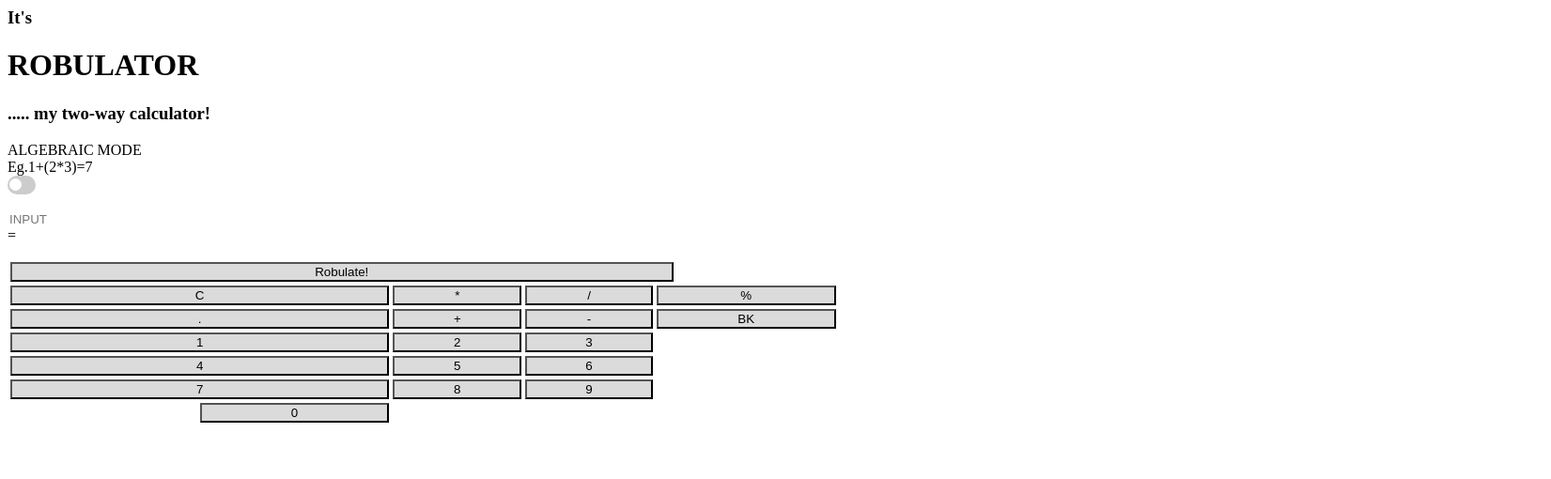
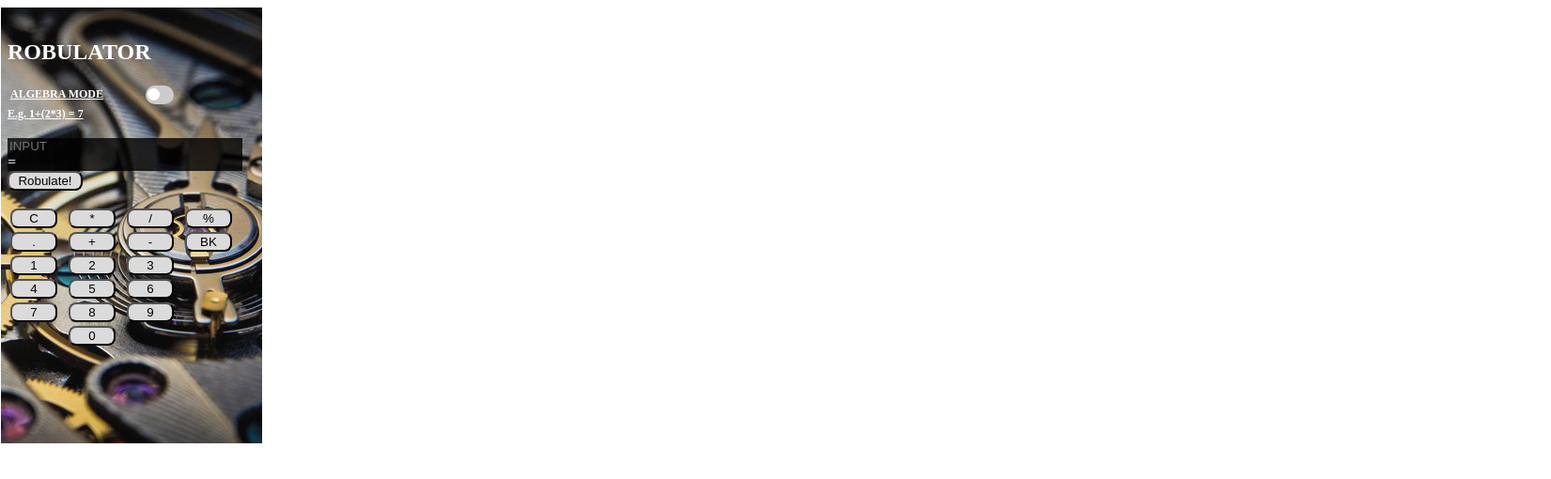
Before and after one commit to RobTheThief/Calculator, a plain HTML site: page index.html in a window 1280 px wide. Shown: the whole page at 94% size, 1651 px wide, since content can reach past the window. Drawn offline with Linux system fonts and the light colour scheme.

Commit message:
first attempt at making it look better. Not the final design, just learning how to manipulate various elements first

```diff
--- a/index.html
+++ b/index.html
@@ -3,22 +3,28 @@
 
        <div class="container-fluid">
            <header>
-             <h3>It's </h3>
-               <h1>ROBULATOR</h1>
+              <h3>   <!-- It's --></h3><br>
+             <h1>ROBULATOR</h1>
 
-               <h3>    ..... my two-way calculator!</h3>
+               <h3>    <!-- ...my two-way calculator!--></h3>
            </header>
 
         <form class="mainpanel" onkeypress="return event.keyCode != 13"> <!-- !=13 to prevent enter refeshing the page -->
-          <div class="screen" id="modeDisp"></div>
-          <div class="screen" id="modeExample"></div>
-          <label class="switch">
-            <input type="checkbox" id="modeCheckbox" onclick="calcMode()" ><span class="slider round"></span>
-          </label><br><br>
+
+
+          <table>
+            <tr>
+                <td>  <div class="screen" id="modeDisp"></div> </td>
+
+                <td><label class="switch"><input type="checkbox" id="modeCheckbox" onclick="calcMode()" ><span class="slider round"></span></label></td>
+            </tr>
+          </table>
+          <div class="screen" id="modeExample"></div><br>
+
           <input type="text" name="input" id="input" placeholder="INPUT">
           <div class="screen" id="result"></div>
-          <div class="screen" id="modeDisp"></div>
-          <div class="screen" id="modeExample"></div>
+
+          <button type="button" id="buttons2" class="btn btn-info" onclick="submit1()">Robulate!</button>
 
        </form>
 
@@ -26,9 +32,8 @@
 
        <table class="numberpad">
 
-         <tr>
-          <td><button type="button" id="buttons2" class="btn btn-info" onclick="submit1()">Robulate!</button></td>
-        </tr>
+
+
 
          <tr>
           <td><button type="button" id="buttons3" class="btn btn-info" onclick="clear1()">C</button></td>
@@ -63,6 +68,7 @@
         </tr>
 
         <tr>
+          <td><button type="button" id="ghostButton" class="btn btn-info" >0</button></td>
           <td><button type="button" id="buttons15" class="btn btn-info" onclick="num0()">0</button></td>
         </tr>
 
@@ -76,7 +82,7 @@
 
 
    <style>
-
+/***************** SLIDER *****************/
    .switch {
      position: relative;
      display: inline-block;
@@ -138,9 +144,47 @@
    .slider.round:before {
      border-radius: 50%;
    }
+  /***************** SLIDER *****************/
+
+
+
+
+
+         .numberpad {
+             width: 250px;
+         }
+
+         h1 {
+           color: #ffffff;
+           font-size: 24;
+         }
+
+         h3 {
+           color: #0000CD;
+
+         }
+
+         #modeDisp,
+         #modeExample
+            {
+        color: #ffffff;
+        font-size: 12;
+        font-weight: bold;
+        width: 140px;
+        text-decoration: underline;
+
+         }
+
+        html {
+          background-image: url("img/tempCalcBack.png");
+          background-repeat: no-repeat; /* Do not repeat the image */
+          background-size: cover; /* Resize the background image to cover the entire container */
+          height: 480px;
+          width: 280px;
+        }
 
        .mainpanel {
-           width: 130%;
+
 
        }
 
@@ -148,24 +192,27 @@
        #result
 
        {
-          float: center;
-          width: 75%;
+
+        /*   float: center; */
           border: none;
           border-width: 0;
           box-shadow: none;
-
+          background-blend-mode: overlay;
+          background-color: rgba(0,0,0,0.8);
+          color: #FFF;
+          width: 250px;
       }
 
-      .numberpad {
-          width: 70%;
-      }
+
        #buttons2
+        {
+          /* float: left;  */
+       background:#dbdbdb;
+       max-width: 80px;
+       min-width: 80px;
+       border-radius: 8px;
+       }
 
-        {
-           float: left;
-           width: 175%;
-       background:#dbdbdb;
-       }
        #buttons3,
        #buttons4,
        #buttons5,
@@ -184,20 +231,31 @@
        #buttons19,
        #buttons20
        {
-           float: right;
-           width: 100%;
+      /*      float: left; */
        background:#dbdbdb;
+       max-width: 50px;
+       min-width: 50px;
+       border-radius: 8px;
+
+
        }
 
        #buttons15
 
        {
-           float: right;
-           width: 50%;
+        float: centre;
        background:#dbdbdb;
+       max-width: 50px;
+       min-width: 50px;
+       border-radius: 8px;
        }
 
-
+       #ghostButton
+       {
+        background: transparent;
+        border: none;
+        font-size:0;
+       }
        </style>
 
 
@@ -209,8 +267,6 @@
    var wrkNums = [];
    var inputArray = [];
    var inputPopList = [];
-   var percentageArray = [];
-   var percentageTemp = [];
    var perc = 0;
    var calcPercentage = 0;
    var percentOfResult = 0;
@@ -218,22 +274,18 @@
    var sum = 0;
    var multclick = 0;
    var divclick = 0;
-   var percentClick = 0;
    var a = 0;
    var perc = 0;
    var str = 0;
    var result = 0;
    var loop = 0;
    var multRDivCount = 0;
-   var countRef = 0;
    var savedInput = 0;
    var mode = "algebra";
-   var holyshit = 0;
-   var forcount = 0;
    var percOperator = 0;
    document.getElementById("result").innerHTML = " = ";
-   document.getElementById("modeDisp").innerHTML="ALGEBRAIC MODE";
-   document.getElementById("modeExample").innerHTML="Eg.1+(2*3)=7";
+   document.getElementById("modeDisp").innerHTML="ALGEBRA MODE";
+   document.getElementById("modeExample").innerHTML="E.g. 1+(2*3) = 7";
 
    var hitsEnter = document.getElementById("input"); // submits input when you hit enter
    hitsEnter.addEventListener("keyup", function(event) {
@@ -250,12 +302,12 @@
      // If the checkbox is checked, display the output text
      if (checkBox.checked == true){
        mode = "arithmetic";
-       document.getElementById("modeDisp").innerHTML="ARITHMETICAL MODE";
-       document.getElementById("modeExample").innerHTML="Eg.(1+2)*3=9";
+       document.getElementById("modeDisp").innerHTML="ARITHMETIC MODE";
+       document.getElementById("modeExample").innerHTML="E.g. (1+2)*3 = 9";
      } else {
        mode = "algebra";
-       document.getElementById("modeDisp").innerHTML="ALGEBRAIC MODE"
-       document.getElementById("modeExample").innerHTML="Eg.1+(2*3)=7";
+       document.getElementById("modeDisp").innerHTML="ALGEBRA MODE"
+       document.getElementById("modeExample").innerHTML="E.g. 1+(2*3) = 7";
      }
    }
 // NUMBER PAD
@@ -348,7 +400,6 @@
    }
 
   function submit1(){
-    percentClick = 0;
     perc = 0;
     inputArray.splice(0,inputArray.length); //empties input array
     wrkNums.splice(0,wrkNums.length);//empties working number array
@@ -397,6 +448,7 @@
 
     savedInput = document.getElementById("input").value;//saves the input to put it back at the end
 
+//PERCENTAGE CALCULATION PREP
     if(inputArray[inputArray.length - 1] == "%"){
       calcPercentage = 1;
       inputArray.pop(inputArray.length - 1);
@@ -585,18 +637,18 @@
           perc = "."+perc;
           percentOfResult = result * perc;
           if(percOperator == "*"){
-            document.getElementById("result").innerHTML =result * perc;
+            result = result * perc;
           }
           if(percOperator == "/"){
-            document.getElementById("result").innerHTML =result / perc;
+            result = result / perc;
           }
           if(percOperator == "-"){
-            document.getElementById("result").innerHTML =result - percentOfResult;
+            result = result - percentOfResult;
           }
           if(percOperator == "+"){
-            document.getElementById("result").innerHTML =result + percentOfResult;
+            result = result + percentOfResult;
           }
-        document.getElementById("result").innerHTML = "= "+document.getElementById("result").innerHTML;
+        document.getElementById("result").innerHTML = "= "+result;
         calcPercentage = 0;
       }
       if (isNaN(result)){
```
Also changed, not shown: img/tempCalcBack.png (added), 1 other file.
